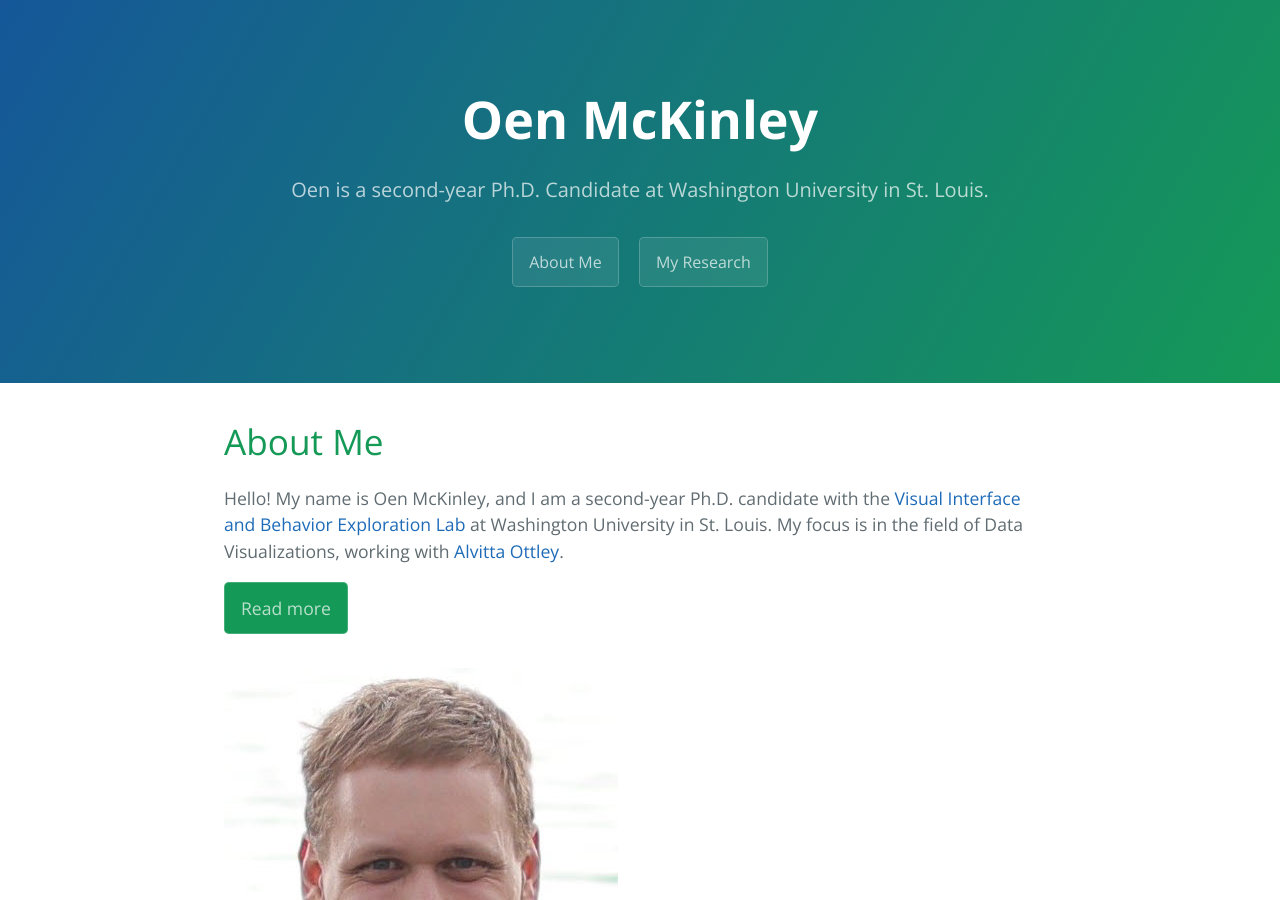
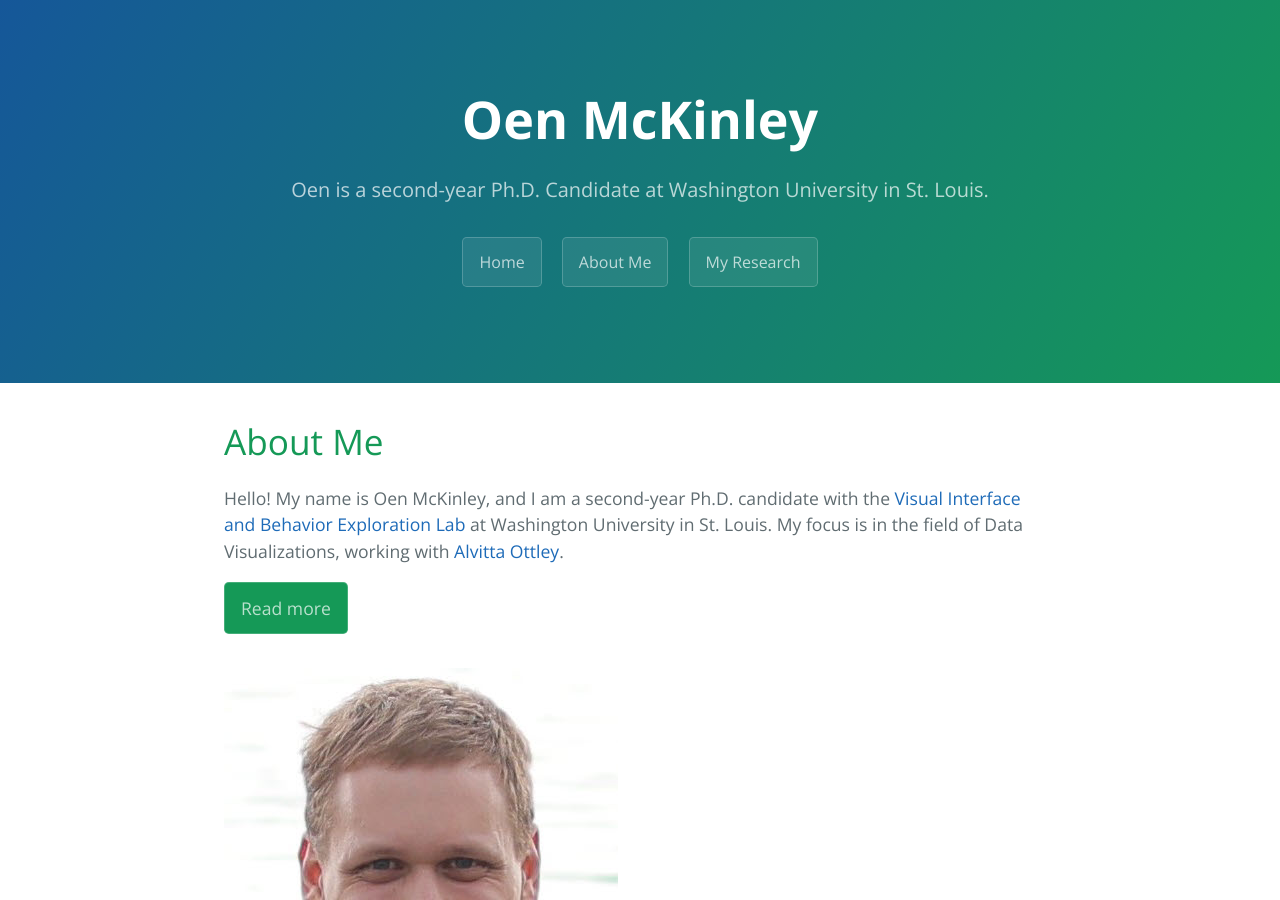
Before and after one commit to oenmckinley/oenmckinley.github.io, a Jekyll site: the page built from index.md, in a window 1280 px wide and 900 px high. Built offline with Jekyll 4.4.1, drawn with Linux system fonts in a browser that asks for light colours; our own code applies the rules of GitHub Pages for plain Markdown files.

Commit message:
fix links 2

```diff
--- a/_layouts/default.html
+++ b/_layouts/default.html
@@ -15,7 +15,8 @@
     <header class="page-header" role="banner">
       <h1 class="project-name">Oen McKinley</h1>
       <h2 class="project-tagline">Oen is a second-year Ph.D. Candidate at Washington University in St. Louis.</h2>
-      <a href="../about" class="btn">About Me</a>
+      <a href="https://oenmckinley.github.io/" class="btn">Home</a>
+      <a href="https://oenmckinley.github.io/about" class="btn">About Me</a>
       <a href="" class="btn">My Research</a>
     </header>
 
--- a/index.md
+++ b/index.md
@@ -6,7 +6,8 @@ layout: default
 
 Hello! My name is Oen McKinley, and I am a second-year Ph.D. candidate with the [Visual Interface and Behavior Exploration Lab](http://visualdata.wustl.edu/) at Washington University in St. Louis. My focus is in the field of Data Visualizations, working with [Alvitta Ottley](https://scholar.google.com/citations?user=yepPD_cAAAAJ&amp;hl=en).
 
-<a href="./about" class="btn2">Read more</a>
+<a href="https://oenmckinley.github.io/about" class="btn2">Read more</a>
+
 
 ![OenPic](./OenPic.jpeg)
 
```
